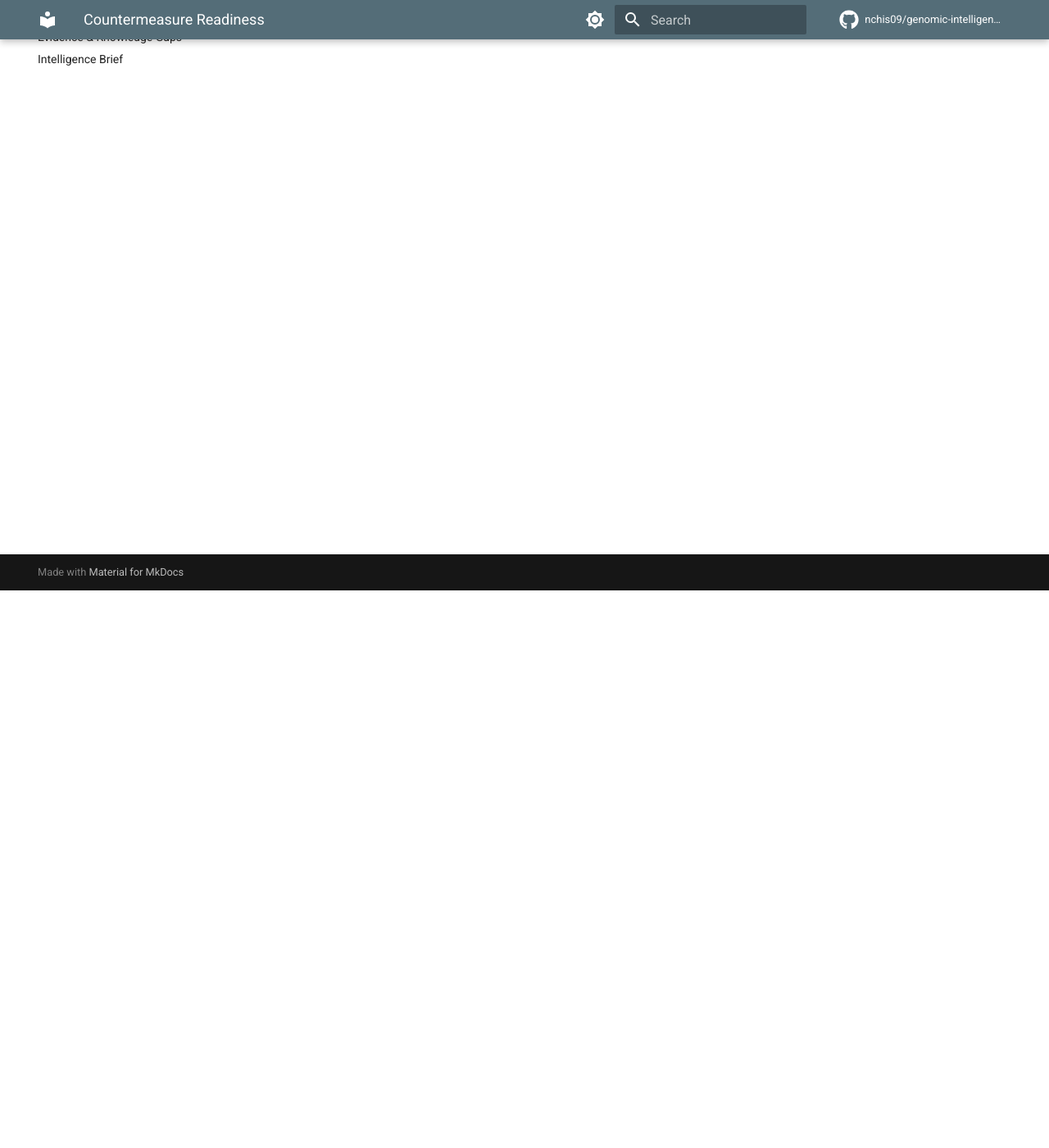
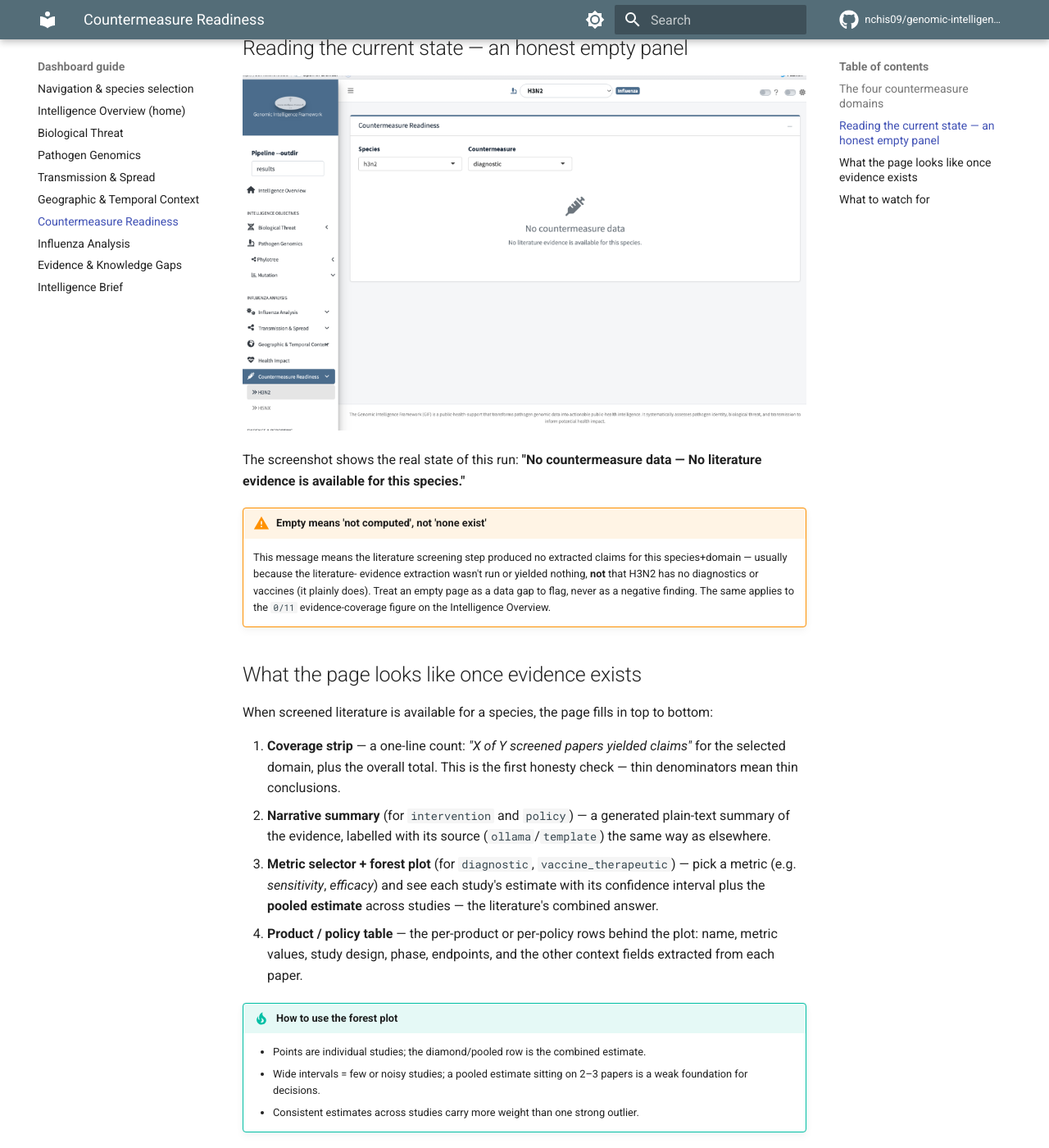
Before and after one commit to nchis09/genomic-intelligence, an MkDocs documentation site: the page built from docs/dashboard/countermeasure-readiness.md, in a window 1280 px wide and 1400 px high, scrolled down 680 px. Shown: the whole window at 82% size. Built offline with MkDocs 1.6.1 and Material for MkDocs 9.7.7, drawn with Linux system fonts in a browser that asks for light colours; comment, search, counter and statistics services are not loaded; some of the changed text lies outside the part shown.

Commit message:
Write Countermeasure Readiness page incl. empty-state reading

```diff
--- a/docs/dashboard/countermeasure-readiness.md
+++ b/docs/dashboard/countermeasure-readiness.md
@@ -1,11 +1,77 @@
 # Countermeasure Readiness
 
-!!! info "Section in progress"
-    This page will cover the countermeasure coverage strip, the narrative
-    summary, the policy/table layer, the effect-size forest plot, and the
-    product table.
+*Do vaccines, therapeutics, diagnostics, or policies exist for this
+pathogen — and how strong is the evidence behind each?*
 
-## What this page answers
+This page searches the pipeline's screened literature for countermeasure
+evidence and summarizes it per domain. Two dropdowns drive everything:
+**Species** and **Countermeasure** type.
 
-*Do vaccines, therapeutics, or diagnostics exist for this pathogen — and how
-strong is the evidence behind each?*
+## The four countermeasure domains
+
+| Domain | What it summarizes |
+|---|---|
+| `diagnostic` | Test performance — sensitivity, specificity, PPV, NPV, limit of detection per named test |
+| `vaccine_therapeutic` | Product efficacy/effectiveness per named vaccine or drug |
+| `intervention` | Non-pharmaceutical intervention effectiveness & coverage (narrative) |
+| `policy` | Policy/guidance evidence (narrative + policy table) |
+
+## Reading the current state — an honest empty panel
+
+![The page as it currently appears for H3N2 / diagnostic: no literature evidence available](../images/countermeasure/01-empty-state.png)
+
+The screenshot shows the real state of this run: **"No countermeasure data
+— No literature evidence is available for this species."**
+
+!!! warning "Empty means 'not computed', not 'none exist'"
+    This message means the literature screening step produced no extracted
+    claims for this species+domain — usually because the literature-
+    evidence extraction wasn't run or yielded nothing, **not** that H3N2
+    has no diagnostics or vaccines (it plainly does). Treat an empty page
+    as a data gap to flag, never as a negative finding. The same applies
+    to the `0/11` evidence-coverage figure on the Intelligence Overview.
+
+## What the page looks like once evidence exists
+
+When screened literature is available for a species, the page fills in top
+to bottom:
+
+1. **Coverage strip** — a one-line count: *"X of Y screened papers yielded
+   claims"* for the selected domain, plus the overall total. This is the
+   first honesty check — thin denominators mean thin conclusions.
+2. **Narrative summary** (for `intervention` and `policy`) — a generated
+   plain-text summary of the evidence, labelled with its source
+   (`ollama`/`template`) the same way as elsewhere.
+3. **Metric selector + forest plot** (for `diagnostic`,
+   `vaccine_therapeutic`) — pick a metric (e.g. *sensitivity*,
+   *efficacy*) and see each study's estimate with its confidence interval
+   plus the **pooled estimate** across studies — the literature's combined
+   answer.
+4. **Product / policy table** — the per-product or per-policy rows behind
+   the plot: name, metric values, study design, phase, endpoints, and the
+   other context fields extracted from each paper.
+
+!!! tip "How to use the forest plot"
+    - Points are individual studies; the diamond/pooled row is the
+      combined estimate.
+    - Wide intervals = few or noisy studies; a pooled estimate sitting on
+      2–3 papers is a weak foundation for decisions.
+    - Consistent estimates across studies carry more weight than one
+      strong outlier.
+
+## What to watch for
+
+1. **Coverage denominators first** — "3 of 40 papers yielded claims" is a
+   different world from "30 of 40".
+2. **Established countermeasures vs your query's biology** — cross-check
+   with the phenotype markers (e.g. an `M2:S31N` hit makes amantadine
+   evidence irrelevant for that genome).
+3. **Narrative summaries are starting points** — click through to the
+   underlying table rows before quoting numbers.
+
+!!! warning "Limitations"
+    - Evidence comes only from the **screened literature set** — what the
+      pipeline retrieved and extracted, not the world's literature.
+    - Pooled estimates inherit the biases of included studies (design,
+      phase, setting).
+    - An empty domain is a gap to close, not a finding to report.
```
Also changed, not shown: docs/images/countermeasure/01-empty-state.png (added).
